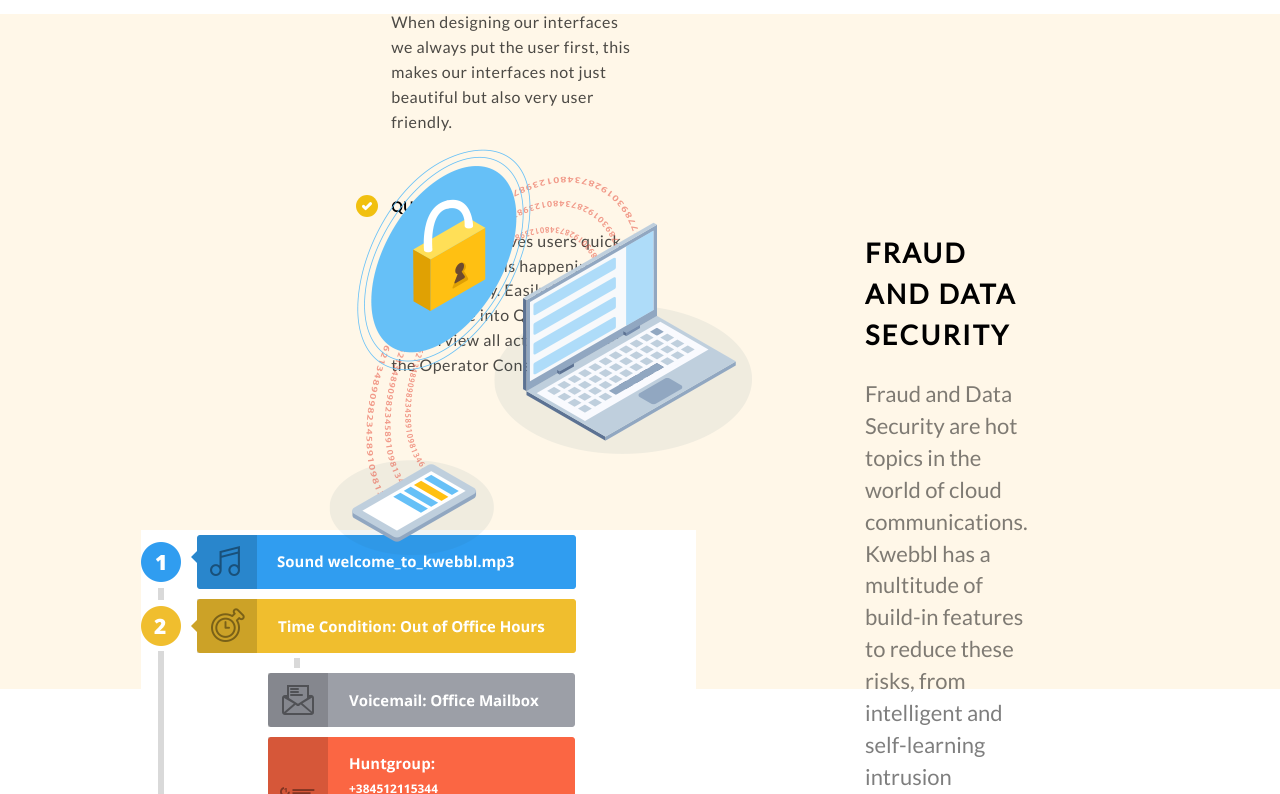
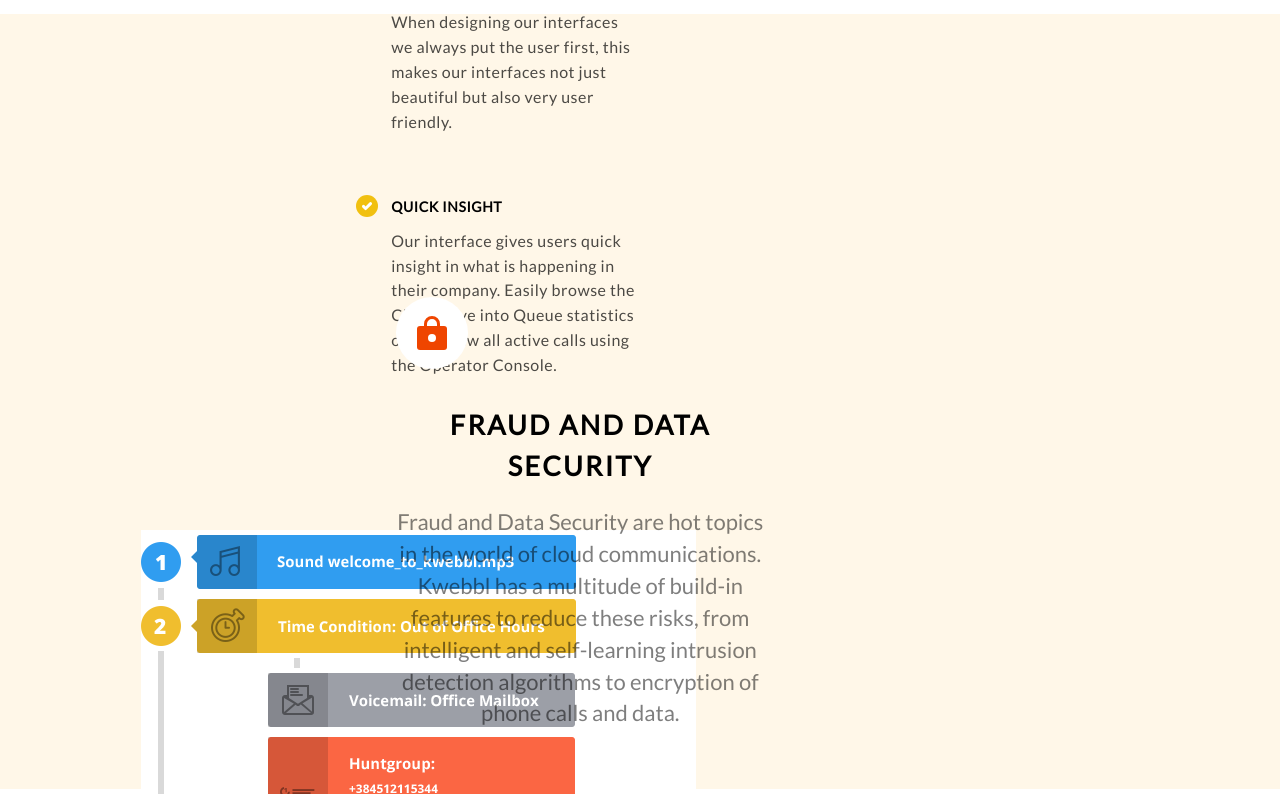
Before and after one commit to Ermugard/kwebbl-site, a React (Create React App) app: page /#/ in a window 1280 px wide. Shown: the part 1846-2640 px from the top of the page. Built offline with nearby package versions, Linux system fonts and the light colour scheme.

Commit message:
home tab section3

```diff
--- a/src/pages/Home/Home.css
+++ b/src/pages/Home/Home.css
@@ -367,7 +367,7 @@
     display: -webkit-flex;
     display: flex;
     flex-direction: column;
-    margin: 0 30px; }
+    margin: 0 30px 100px; }
     .home .section_2 .content .section-title {
       text-align: center;
       margin-top: 102px; }
@@ -425,4 +425,40 @@
         display: -webkit-flex;
         display: flex;
         justify-content: center;
-        align-items: center; } }
+        align-items: center; }
+  .home .section_3 .content {
+    display: -webkit-box;
+    display: -moz-box;
+    display: -ms-flexbox;
+    display: -webkit-flex;
+    display: flex;
+    flex-direction: column;
+    padding: 0 30px 100px;
+    position: relative; }
+    .home .section_3 .content:before {
+      content: '';
+      position: absolute;
+      z-index: -1;
+      width: 200%;
+      height: 100%;
+      left: -50%;
+      background-color: #fff7e8; }
+    .home .section_3 .content .left {
+      order: 2;
+      text-align: center;
+      margin-top: 70px; }
+    .home .section_3 .content .right {
+      order: 1;
+      text-align: center;
+      margin-top: 100px; }
+      .home .section_3 .content .right svg {
+        margin-bottom: 35px; }
+      .home .section_3 .content .right h2 {
+        margin-bottom: 20px; }
+      .home .section_3 .content .right p {
+        opacity: 0.5;
+        font-size: 22px;
+        font-weight: normal;
+        font-style: normal;
+        font-stretch: normal;
+        line-height: 1.45; } }
--- a/src/pages/Home/Home.scss
+++ b/src/pages/Home/Home.scss
@@ -417,7 +417,7 @@
         .content {
           @include flex-mix();
           flex-direction: column;
-          margin: 0 30px;
+          margin: 0 30px 100px;
 
           .section-title {
             text-align: center;
@@ -481,7 +481,50 @@
           }
         }
       }
-      &_3 {}
+      &_3 {
+        .content {
+          @include flex-mix();
+          flex-direction: column;
+          padding: 0 30px 100px;
+          position: relative;
+
+          &:before {
+            content: '';
+            position: absolute;
+            z-index: -1;
+            width: 200%;
+            height: 100%;
+            left: -50%;
+            background-color: $OffWhiteBg;
+          }
+
+          .left {
+            order: 2;
+            text-align: center;
+            margin-top: 70px;
+          }
+          .right {
+            order: 1;
+            text-align: center;
+            margin-top: 100px;
+
+            svg {
+              margin-bottom: 35px;
+            }
+            h2 {
+              margin-bottom: 20px;
+            }
+            p {
+              opacity: 0.5;
+              font-size: 22px;
+              font-weight: normal;
+              font-style: normal;
+              font-stretch: normal;
+              line-height: 1.45;
+            }
+          }
+        }
+      }
       &_4 {}
       &_5, &_6 {}
       &_6 {}
```
